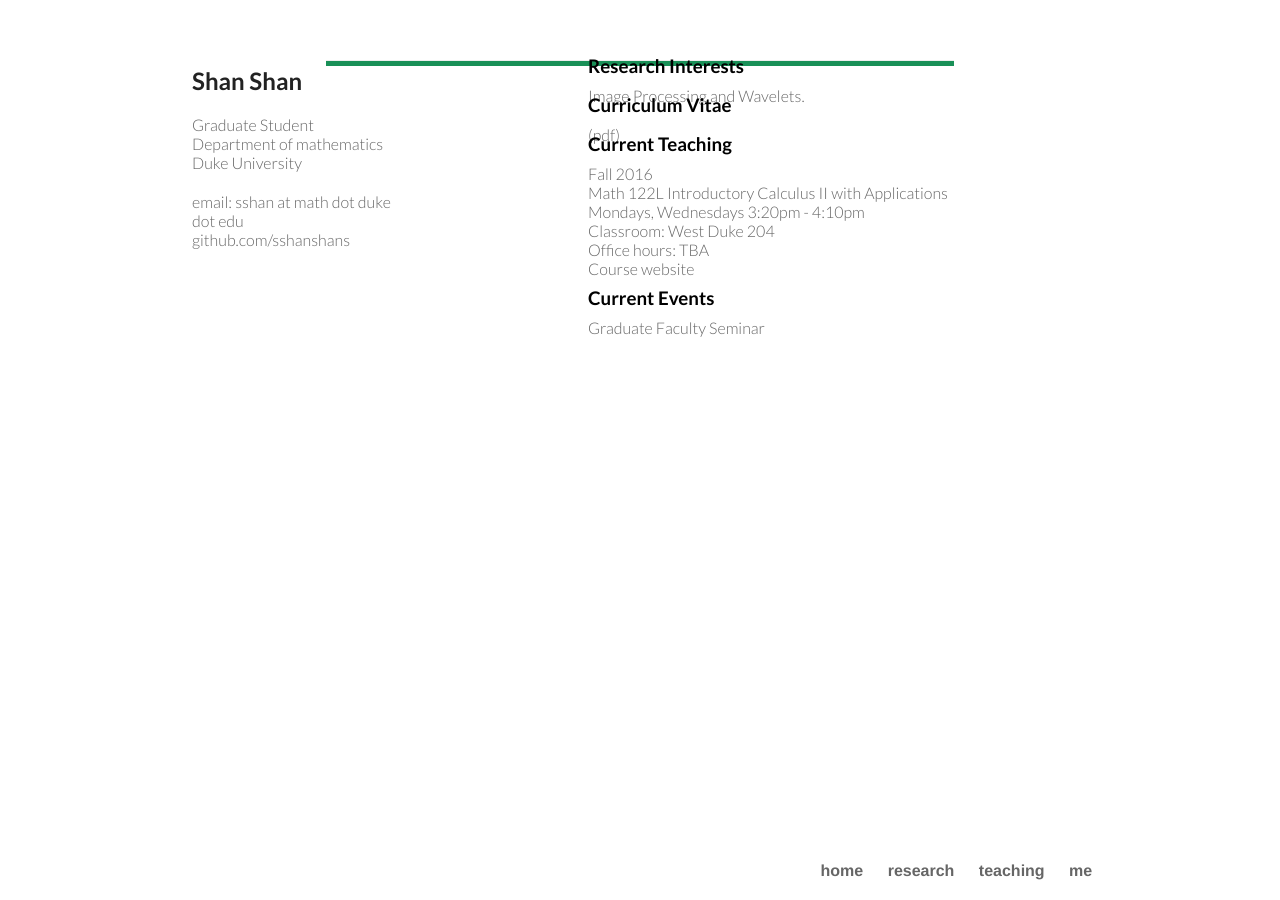
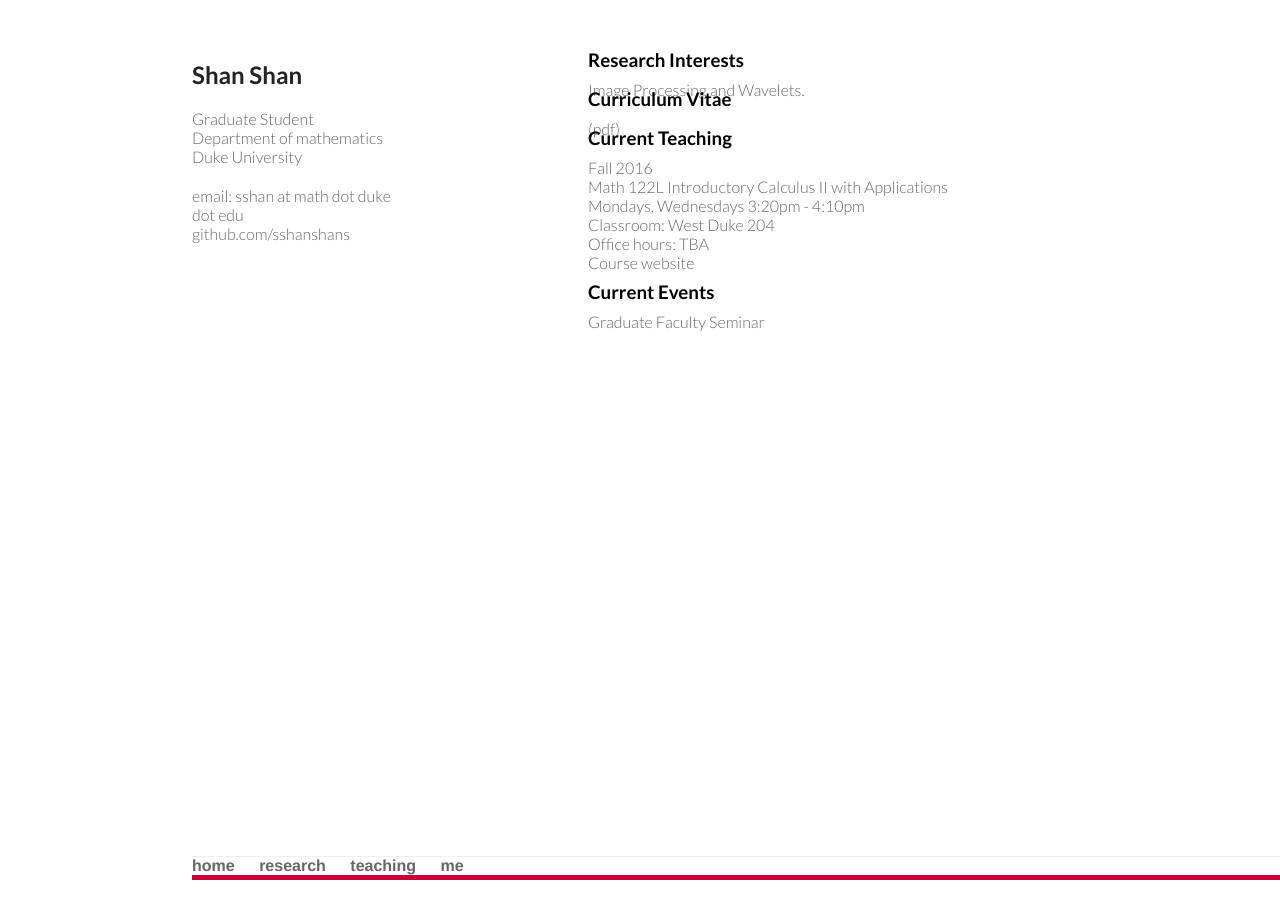
Before and after one commit to sshanshans/sshanshans.github.io, a Jekyll site: the page built from index.html, in a window 1280 px wide. Built offline with Jekyll 4.4.1, drawn with Linux system fonts in a browser that asks for light colours.

Commit message:
Update main.css

```diff
--- a/css/main.css
+++ b/css/main.css
@@ -7,18 +7,13 @@ body {
     color: #666;
 }
 
-nav{
-    border-top: 1px solid #eee;
-    border-bottom: 5px solid #199057;
-    margin: 0 15%;
-    text-align: center;
-}
-
 nav ul, footer ul {
     font-family:'Helvetica Neue', 'Helvetica', 'Arial', 'Sans-Serif';
     padding: 0px;
     list-style: none;
     font-weight: bold;
+    border-top: 1px solid #eee;
+    border-bottom: 5px solid #C70039;
     position: fixed;
     bottom: 0;
     width: 100%;
```
